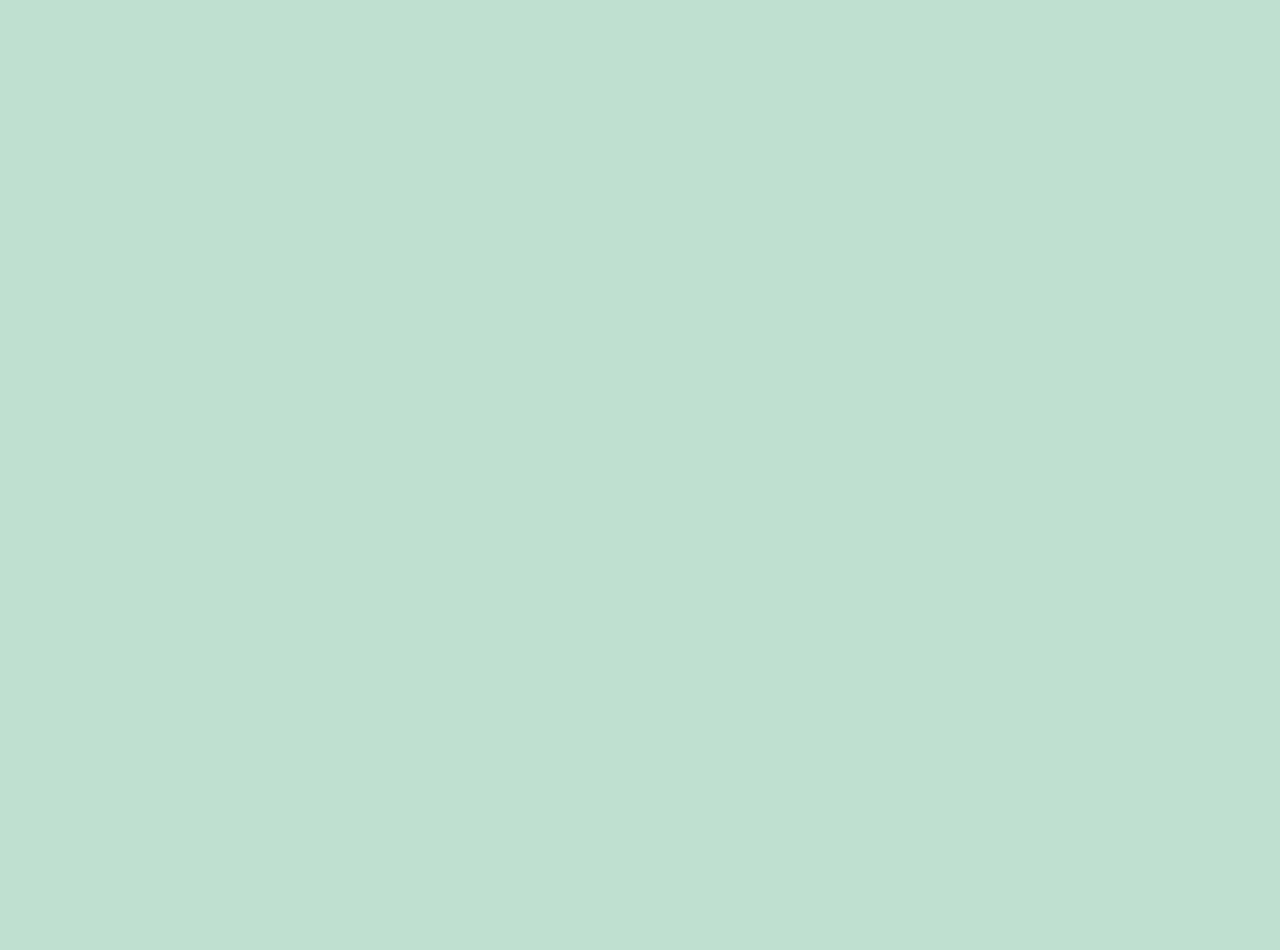
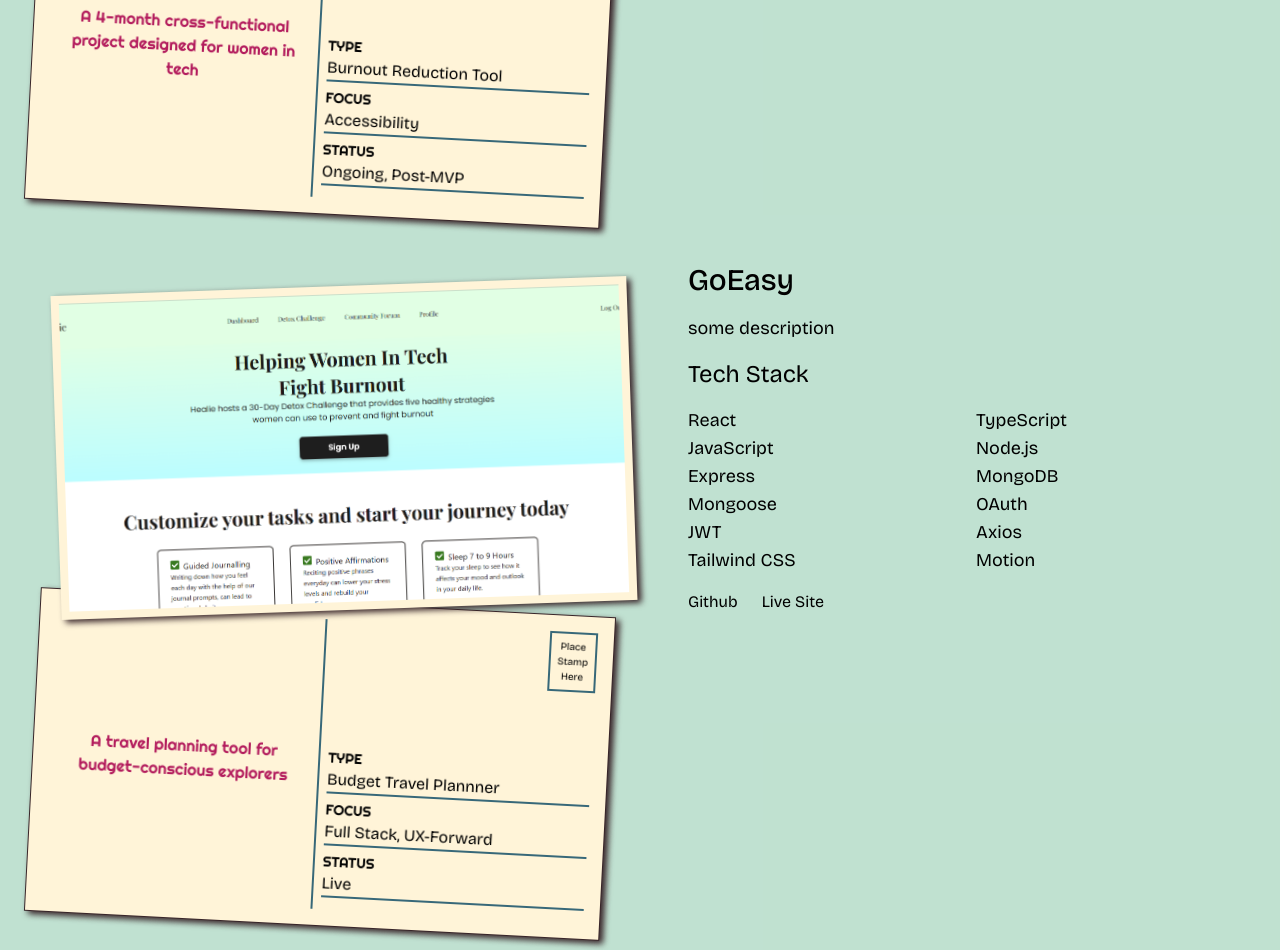
Before and after one commit to magali-la/portfolio1, a React (Vite) app: page / in a window 1280 px wide. Shown: the part 2580-3530 px from the top of the page. Before the commit the page ends 2002 px from the top, so only its background shows below. Built offline with nearby package versions, Linux system fonts and the light colour scheme.

Commit message:
feat(projects): add postcard stack compnent with front and back layout with styling, add general structure to project card, pass project data as props

```diff
--- a/src/App.tsx
+++ b/src/App.tsx
@@ -3,6 +3,7 @@ import Hero from "./pages/Hero"
 import NavBar2 from "./components/NavBar/NavBar2"
 import About from "./pages/About"
 import Skills from "./pages/Skills"
+import Projects from "./pages/Projects"
 
 export default function App() {
 
@@ -17,10 +18,10 @@ export default function App() {
       <div className="flex justify-center mt-20"><About/></div>
 
       {/* skills */}
-      <div className="flex justify-center mt-20">
-        <Skills/></div>
+      <div className="flex justify-center mt-20"><Skills/></div>
+
       {/* projects */}
-
+      <div className="mt-20"><Projects/></div>
       {/* contact */}
     </motion.div>
   )
--- /dev/null
+++ b/src/components/Projects/PostcardStack.tsx
@@ -0,0 +1,57 @@
+import type { Project } from "../../data/portfolio"
+
+// interface for props
+interface PostcardStackProps {
+    project: Project
+}
+
+export default function PostcardStack({ project }: PostcardStackProps) {
+    // destructure the postcard object fields
+    const { teaser, type, focus, status, frontImg } = project.postcard
+
+    return (
+        <div className="flex flex-col -space-y-2 w-fit py-6 px-4">
+            {/* postcard front with image */}
+            <div className="project-stack-front w-96 h-54 sm:w-md sm:h-63 md:w-xl md:h-81">
+                <img className="p-2 object-cover h-full w-full bg-cream" src={frontImg} alt={`screen shot of ${project.title}`}/>
+            </div>
+
+            {/* postcard back with text */}
+            <div className="project-stack-back -ml-6 flex flex-row justify-between border-coffee border bg-cream p-4 w-96 h-54 sm:w-md sm:h-63 md:w-xl md:h-81">
+                {/* left side - teaser */}
+                <div className="flex w-1/2 justify-center items-center p-2 border-r-2 border-wave">
+                    <p className="text-sm sm:text-base text-pomegranate font-medium font-right text-center">{teaser}</p>
+                </div>
+
+                {/* right side - metadata */}
+                <div className="flex flex-col w-1/2 pl-2 pb-3 justify-end md:justify-between gap-3 ">
+                    {/* stamp box - hide it on small screens due to overflow */}
+                    <div className="hidden sm:flex w-full justify-end">
+                        <div className="w-12 h-15 border-2 border-wave flex justify-center items-center text-center">
+                            <p className="text-[10px]">Place Stamp Here</p>
+                        </div>
+                    </div>
+
+                    {/* written text */}
+                    <div className="flex flex-col gap-1 md:gap-1.5">
+                        {/* type */}
+                        <div className="flex flex-col border-b-2 border-wave">
+                            <p className="text-sm uppercase font-right">Type</p>
+                            <p className="text-sm md:text-base border-dotted border-wave">{type}</p>
+                        </div>
+                        {/* focus */}
+                        <div className="flex flex-col border-b-2 border-wave">
+                            <p className="text-sm uppercase font-right">Focus</p>
+                            <p className="">{focus}</p>
+                        </div>
+                        {/* status */}
+                        <div className="flex flex-col border-b-2 border-wave">
+                            <p className="text-sm uppercase font-right">Status</p>
+                            <p className="">{status}</p>
+                        </div>
+                    </div>
+                </div>
+            </div>
+        </div>
+    )
+}
--- /dev/null
+++ b/src/components/Projects/ProjectCard.tsx
@@ -0,0 +1,35 @@
+import type { Project } from "../../data/portfolio";
+import PostcardStack from "./PostcardStack";
+
+// the project card holds both columns - the postcard stack and the general description, so it needs to pass down whatever project is being mapped in Projects.tsx
+interface ProjectCardProps {
+    project: Project
+}
+
+export default function ProjectCard({ project }: ProjectCardProps) {
+    return (
+        <div className="flex flex-col md:flex-row items-start gap-10">
+            {/* postcard stack - left */}
+            <PostcardStack project={project}/>
+
+            {/* project details - right */}
+            <div className="flex flex-col gap-4 w-full">
+                <h3 className="text-3xl">{project.title}</h3>
+                <p className="text-lg">{project.desc}</p>
+                {/* tech stack - mapped tags*/}
+                <h4 className="text-2xl">Tech Stack</h4>
+                <div className="grid grid-cols-2 gap-x-6">
+                    {project.stack.map((skill) => (
+                        <p className="text-lg">{skill}</p>
+                    ))}
+                </div>
+
+                {/* links to github & live site */}
+                <div className="flex flex-row gap-6">
+                    <a href={project.github} target="_blank">Github</a>
+                    <a href={project.live} target="_blank">Live Site</a>
+                </div>
+            </div>
+        </div>
+    )
+}
--- a/src/data/portfolio.ts
+++ b/src/data/portfolio.ts
@@ -74,3 +74,63 @@ export const categories: SkillCategory[] = [
         ],
     },
 ];
+
+// 2. PROJECTS DATA
+// interface for shape of project object
+export interface Project {
+    id: string,
+    // main content
+    title: string,
+    desc: string,
+    stack: string[],
+    github: string,
+    live: string,
+    // postcard content
+    postcard: {
+        teaser: string,
+        type: string,
+        focus: string,
+        status: string,
+        frontImg: string,
+    }
+}
+
+// PROJECTS
+export const projects: Project[] = [
+    // Healie
+    {
+        id: "healie",
+        title: "Healie App",
+        desc: "description",
+        stack: ["React", "JavaScript", "Google Firestore", "Tailwind CSS"],
+        github: "https://github.com/cherryontech/mint-chip",
+        live: "https://mint-chip.netlify.app/",
+        postcard: {
+            teaser: "A 4-month cross-functional project designed for women in tech",
+            type: "Burnout Reduction Tool",
+            focus: "Accessibility",
+            status: "Ongoing, Post-MVP",
+            frontImg: "/healie/landing.png",
+        }
+    },
+    // GoEasy
+    {
+        id: "goeasy",
+        title: "GoEasy",
+        desc: "some description",
+        stack: ["React", "TypeScript", "JavaScript", "Node.js", "Express", "MongoDB", "Mongoose", "OAuth", "JWT", "Axios", "Tailwind CSS", "Motion"],
+        github: "https://github.com/magali-la/goeasy-app",
+        live: "https://goeasy-travel.vercel.app/",
+        postcard: {
+            teaser: "A travel planning tool for budget-conscious explorers",
+            type: "Budget Travel Plannner",
+            focus: "Full Stack, UX-Forward",
+            status: "Live",
+            frontImg: "/healie/landing.png",
+        }
+    },
+
+    // Afribite
+
+    //
+]
--- a/src/index.css
+++ b/src/index.css
@@ -47,6 +47,9 @@
     /* smaller shadow for skill tags and buttons */
     --shadow-3d-sm: 4px 3px 0px var(--color-coffee);
     --shadow-3d-dark: 4px 3px 0px var(--color-coffeebean);
+    /* blurry shadow for postcards */
+    --shadow-3d-blur: 4px 3px 3px var(--color-coffee);
+
 }
 
 @layer base {
@@ -201,3 +204,16 @@ body {
     /* inner shadow for realism - inset, x, y, spread */
     box-shadow: inset 1px 2px 3px rgba(55, 36, 40, 0.627);
 }
+
+/* postcard stack styling */
+.project-stack-front {
+    transform: rotate(-2deg);
+    z-index: 5;
+    /* use the filter so that the jagged edges disappear when the shadow is added from a transformed element */
+    filter: drop-shadow(var(--shadow-3d-blur));
+}
+
+.project-stack-back {
+    transform: rotate(3deg);
+    filter: drop-shadow(var(--shadow-3d-blur));
+}
--- /dev/null
+++ b/src/pages/Projects.tsx
@@ -0,0 +1,18 @@
+import ProjectCard from "../components/Projects/ProjectCard";
+import { projects } from "../data/portfolio";
+
+export default function Projects() {
+
+    return (
+        <section id="projects" aria-label="projects section" className="flex flex-col items-center scroll-mt-24 px-8 md:px-10">
+            <h2 className="text-pomegranate font-black text-4xl mb-2 text-center">Featured Projects</h2>
+
+            {/* all the projects mapped */}
+            <div className="w-full flex flex-col gap-6 items-center md:items-stretch">
+                {projects.map((project) => (
+                    <ProjectCard key={project.id} project={project}/>
+                ))}
+            </div>
+        </section>
+    )
+}
```
Also changed, not shown: public/healie/landing.png (added).
